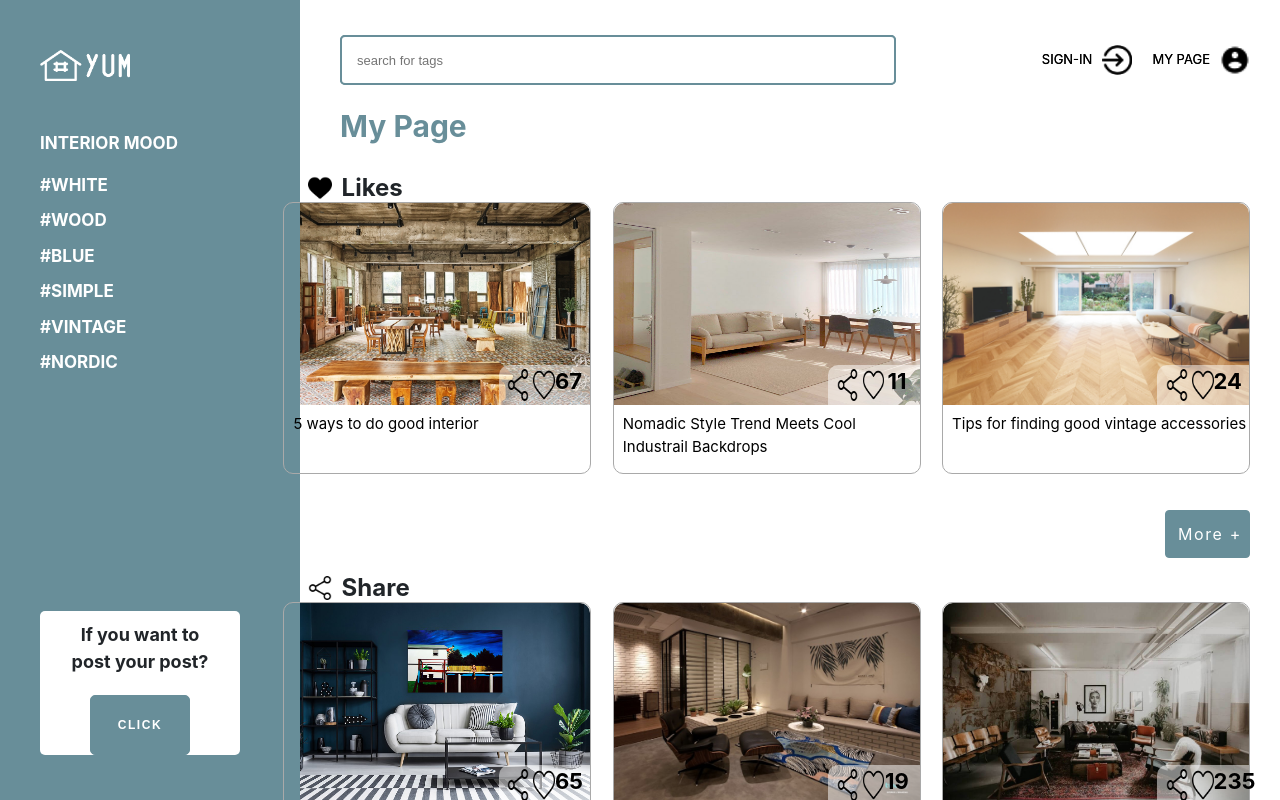
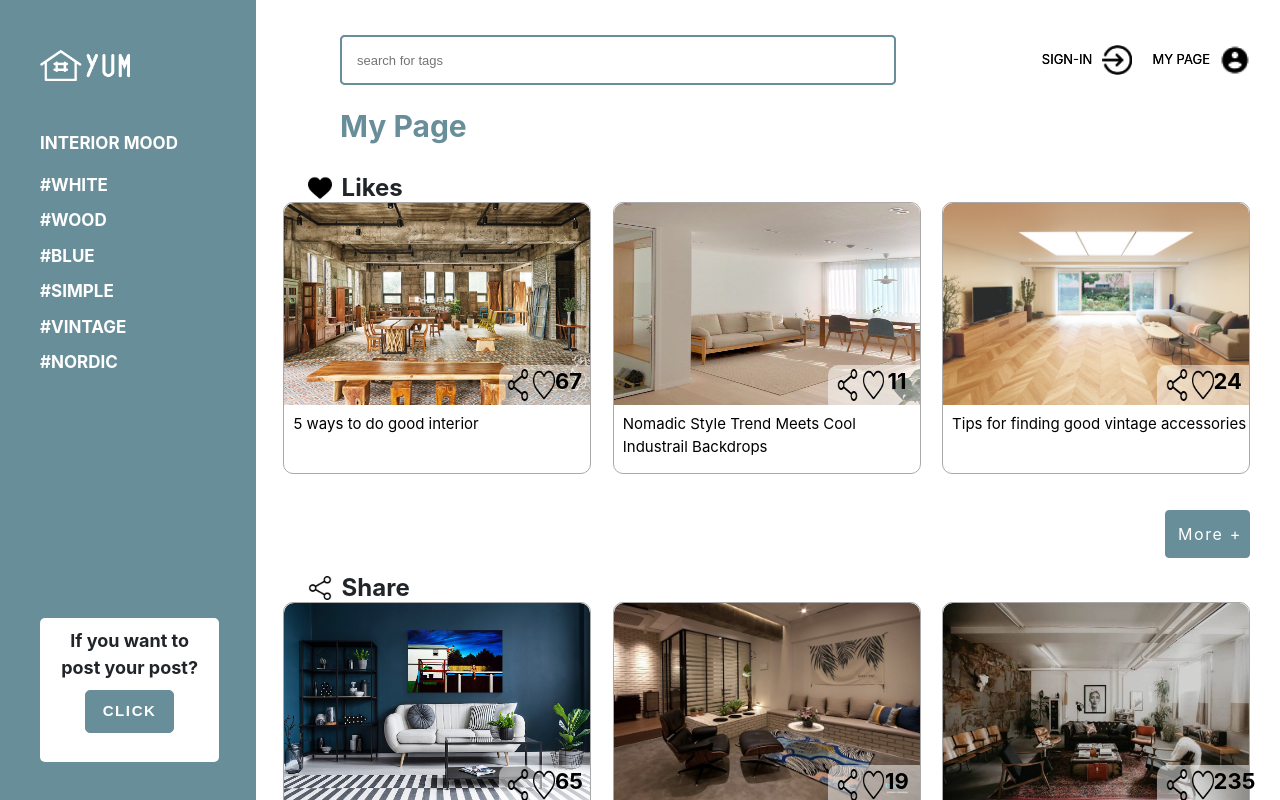
Before and after one commit to bgy1060/YUM_HCI_Project, a React (Create React App) app: page /YUM_HCI_Project/mypage in a window 1280 px wide. Shown: the top 800 px of the page. Built offline with nearby package versions, Linux system fonts and the light colour scheme.

Commit message:
menubar 수정

```diff
--- a/src/components/MenuTemplate.css
+++ b/src/components/MenuTemplate.css
@@ -1,6 +1,6 @@
 .menu-template {
   background: white;
-  width: 300px;
+  width: 20%;
   position: fixed;
   height: 100%;
   bottom: 0;
@@ -10,7 +10,7 @@
 }
 
 .menubar {
-  width: 300px;
+  width: 100%;
   padding: 20px 10px 0px;
   /* text-align: center; */
   font-size: 17px;
@@ -19,7 +19,6 @@
   color: white;
   display: flex;
   flex-direction: column;
-  /* align-items: center; */
 }
 
 .menulist {
@@ -51,7 +50,7 @@ li {
 .helpmsg {
   color: #212529;
   background-color: #ffffff;
-  width: 200px;
+  width: 70%;
   height: 18%;
   border-radius: 5px;
   position: absolute;
@@ -68,15 +67,15 @@ li {
 
 .helpbtn {
   font-family: "Noto Sans KR", sans-serif;
-  font-size: 12px;
-  margin-top: 10px;
+  font-size: 15px;
   border: solid 1px;
   border-color:#688e99;
   border-radius: 5px;
-  padding: 5px 7px;
+  padding: 5px;
   background-color: #688e99;
   color: white;
   width: 50%;
+  height: 30%;
 }
 
 .helpbtn:hover {
@@ -85,7 +84,7 @@ li {
 }
 
 .msg {
-  padding: 10px;
+  padding: 5%;
   font-size: 18px;
 }
 
```
